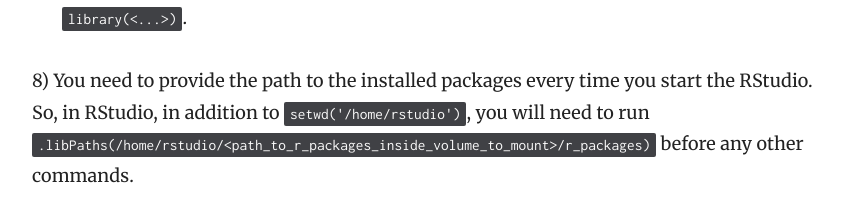
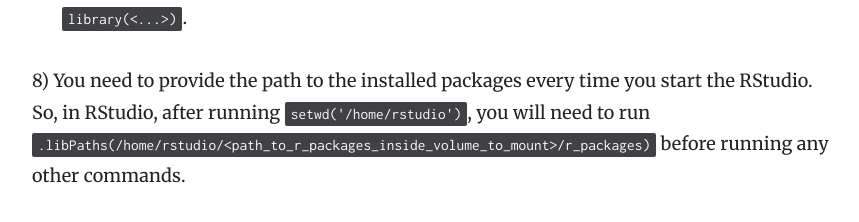
Before and after one commit to luslab/luslab.github.io, a Jekyll site: the page built from _docs/reproducibility/containerising_R.md, in a window 1280 px wide and 900 px high, scrolled down 5286 px. Shown: the part 657-879 px from the top of the window, without its empty margins (358-1217 px from the left). Built offline with Jekyll 4.4.1, drawn with Linux system fonts in a browser that asks for light colours.

Commit message:
Update containerising_R.md

```diff
--- a/_docs/reproducibility/containerising_R.md
+++ b/_docs/reproducibility/containerising_R.md
@@ -179,4 +179,4 @@ A URL, username and password should now be displayed in the terminal. Use these
 
 - Now, in the RStudio you should be able to access the installed packages with `library(<...>)`.
 
-8) You need to provide the path to the installed packages every time you start the RStudio. So, in RStudio, in addition to `setwd('/home/rstudio')`, you will need to run `.libPaths(/home/rstudio/<path_to_r_packages_inside_volume_to_mount>/r_packages)` before any other commands.
+8) You need to provide the path to the installed packages every time you start the RStudio. So, in RStudio, after running `setwd('/home/rstudio')`, you will need to run `.libPaths(/home/rstudio/<path_to_r_packages_inside_volume_to_mount>/r_packages)` before running any other commands.
```
